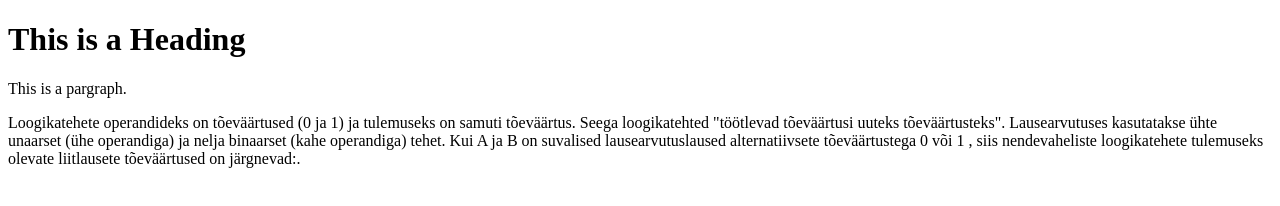
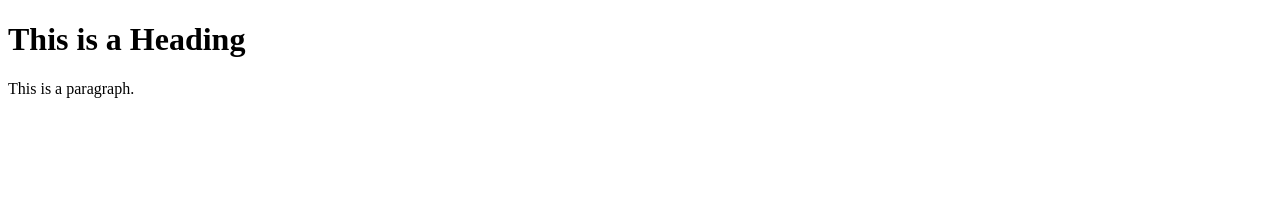
Before and after one commit to kat050/kat050.github.io, a plain HTML site: page index.html in a window 1280 px wide. Drawn offline with Linux system fonts and the light colour scheme.

Commit message:
Update index.html

```diff
--- a/index.html
+++ b/index.html
@@ -6,15 +6,7 @@
 <body>
 
 <h1>This is a Heading</h1>
-<p>This is a pargraph.</p>
-<p>Loogikatehete operandideks on tõeväärtused (0 ja 1) ja tulemuseks on
-samuti tõeväärtus. Seega loogikatehted "töötlevad tõeväärtusi uuteks
-tõeväärtusteks".
-Lausearvutuses kasutatakse ühte unaarset (ühe operandiga) ja nelja
-binaarset (kahe operandiga) tehet.
-Kui A ja B on suvalised lausearvutuslaused alternatiivsete tõeväärtustega
-0 või 1 , siis nendevaheliste loogikatehete tulemuseks olevate liitlausete
-tõeväärtused on järgnevad:.</p>
+<p>This is a paragraph.</p>
 
 </body>
 </html>
```
